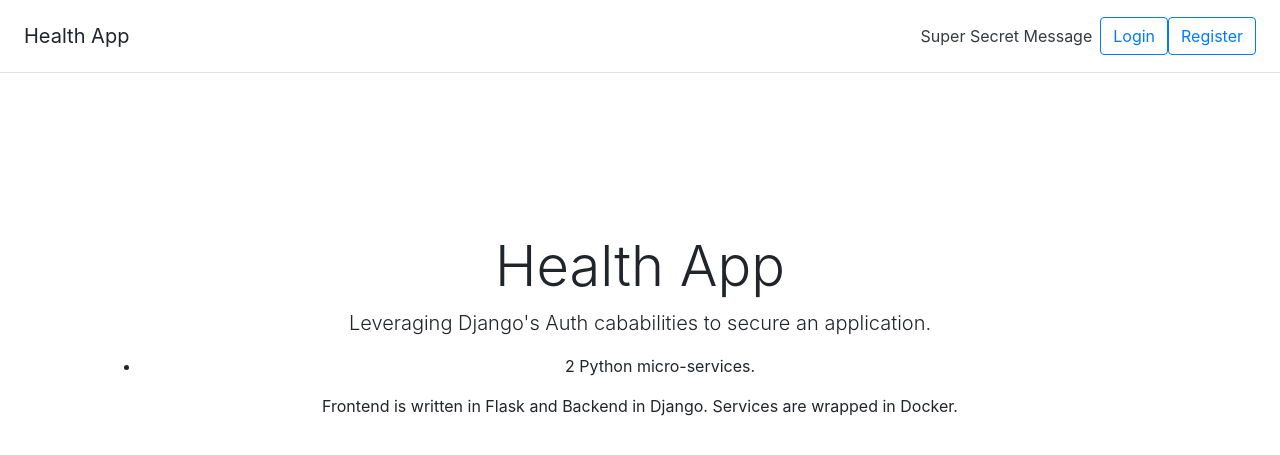
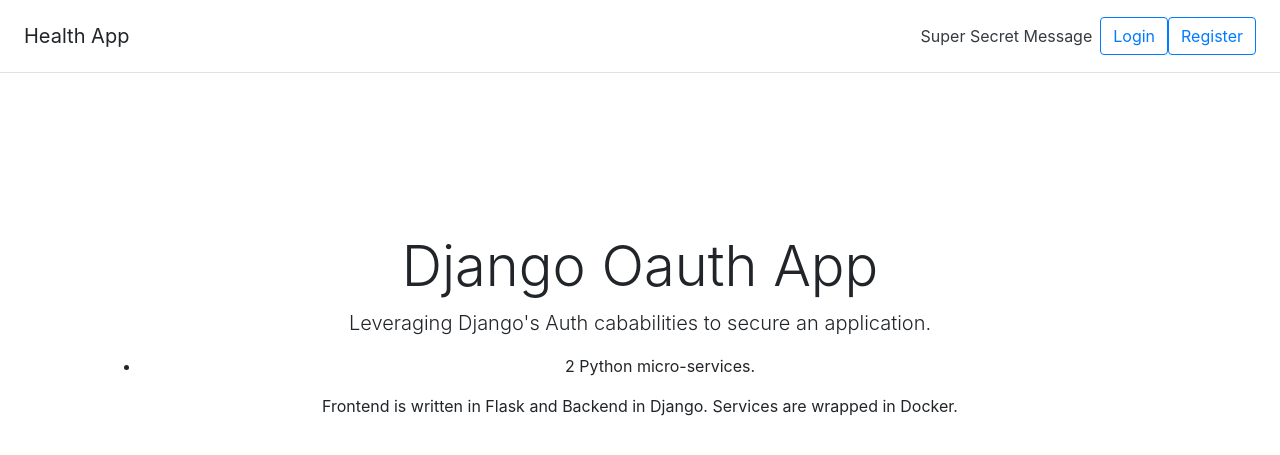
Before and after one commit to jor2/DjangoRestApiAuth, a Flask app: page / in a window 1280 px wide. Shown: the top 455 px of the page. Run offline with Flask 2, Linux system fonts and the light colour scheme; some libraries are stand-ins or nearby versions.

Commit message:
update readme

```diff
--- a/frontend/templates/index.html
+++ b/frontend/templates/index.html
@@ -2,7 +2,7 @@
 
 {% block body %}
 <div class="pricing-header px-3 py-3 pt-md-5 pb-md-4 mx-auto text-center">
-    <h1 class="display-4">Health App</h1>
+    <h1 class="display-4">Django Oauth App</h1>
     <p class="lead">
         Leveraging Django's Auth cababilities to secure an application.
 
```
